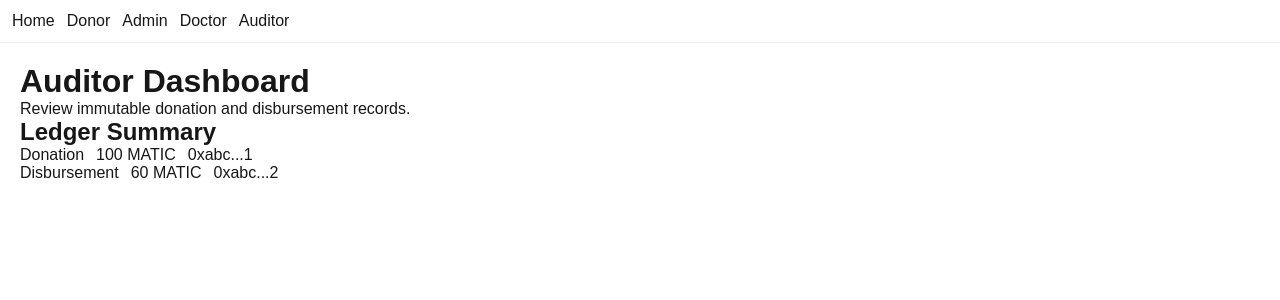
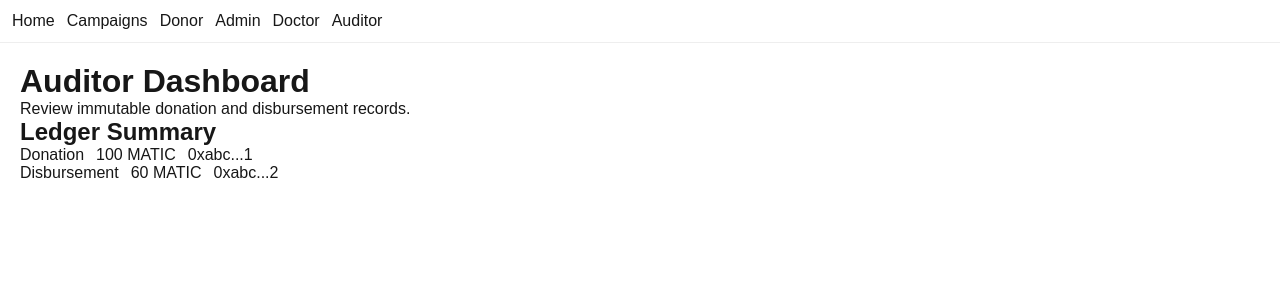
Before and after one commit to Abishek1409/TOSS, a Next.js app in the folder apps/web/: page /auditor in a window 1280 px wide. Shown: the top 300 px of the page. Built offline with nearby package versions, Linux system fonts and the light colour scheme.

Commit message:
feat(web): add Campaigns link to nav

```diff
--- a/apps/web/src/app/Nav.tsx
+++ b/apps/web/src/app/Nav.tsx
@@ -4,6 +4,7 @@ export default function Nav() {
   return (
     <nav style={{ display: 'flex', gap: 12, padding: 12, borderBottom: '1px solid #eee' }}>
       <Link href="/">Home</Link>
+      <Link href="/campaigns">Campaigns</Link>
       <Link href="/donor">Donor</Link>
       <Link href="/admin">Admin</Link>
       <Link href="/doctor">Doctor</Link>
```
